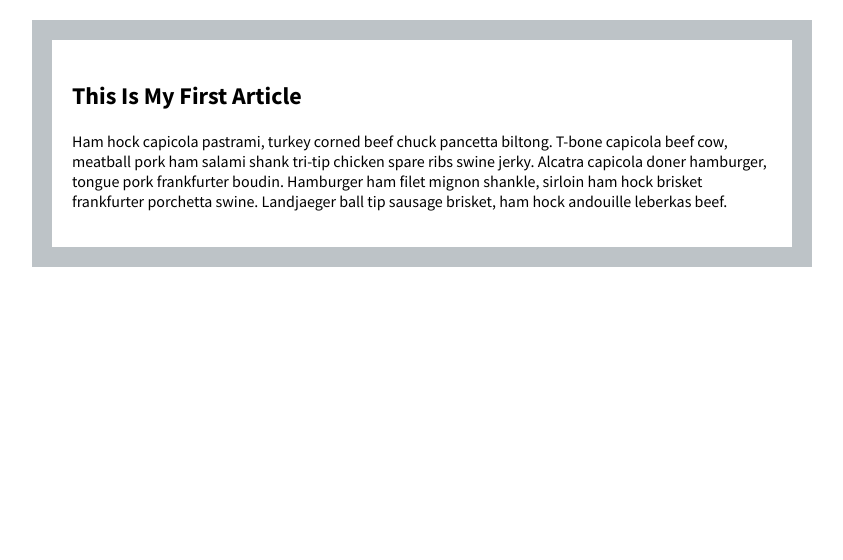
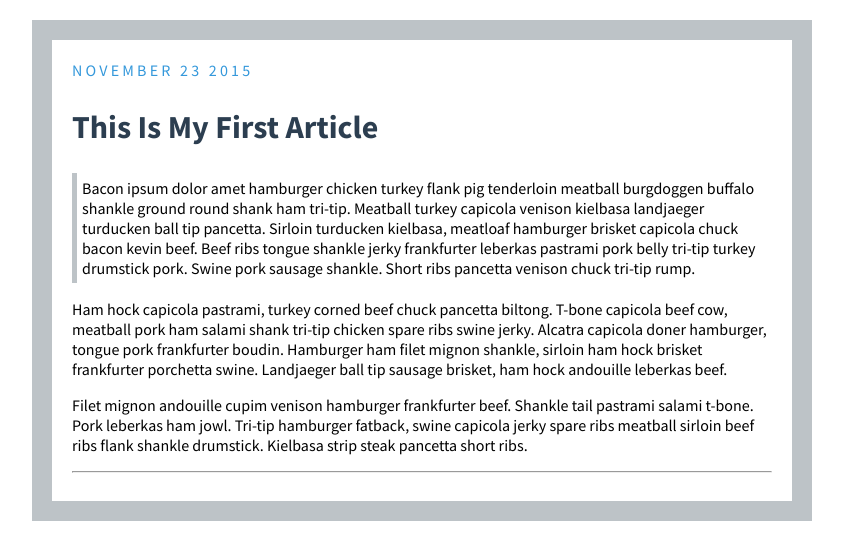
Before and after one commit to bobbyfengb1124/html-boilerplate-list, a plain HTML site: page css/CSS Blog/blog.html in a window 1280 px wide. Shown: the whole page, without its empty margins (218-1061 px from the left). Drawn offline with Linux system fonts and the light colour scheme.

Commit message:
part 2 CSS Blog

```diff
--- a/css/CSS Blog/blog.css
+++ b/css/CSS Blog/blog.css
@@ -8,6 +8,19 @@ body {
     font-family: Source Sans Pro;
 }
 
-p {
+p {}
+.quote {
+    border-left: 5px solid #bdc3c7;
+    padding: 5px;
+}
 
+.date {
+    color: #3498db;
+    text-transform: uppercase;
+    letter-spacing: 0.2rem;
 }
+
+h2 {
+    color: #2c3e50;
+    font-size: 2.0rem;
+}
--- a/css/CSS Blog/blog.html
+++ b/css/CSS Blog/blog.html
@@ -1,5 +1,6 @@
 <!DOCTYPE html>
 <html>
+
 <head>
     <title>Blog</title>
     <meta charset="UTF-8">
@@ -8,9 +9,22 @@
     <link rel="stylesheet" type="text/css" href="blog.css">
     <link href="https://fonts.googleapis.com/css?family=Source+Sans+Pro:400,700" rel="stylesheet">
 </head>
+
 <body>
 
-    <h2>This Is My First Article</h2>
-    <p>Ham hock capicola pastrami, turkey corned beef chuck pancetta biltong. T-bone capicola beef cow, meatball pork ham salami shank tri-tip chicken spare ribs swine jerky. Alcatra capicola doner hamburger, tongue pork frankfurter boudin. Hamburger ham filet mignon shankle, sirloin ham hock brisket frankfurter porchetta swine. Landjaeger ball tip sausage brisket, ham hock andouille leberkas beef.</p>
+    <div class="post">
+
+        <div class="date">November 23 2015</div>
+
+        <h2>This Is My First Article</h2>
+
+        <p class="quote">Bacon ipsum dolor amet hamburger chicken turkey flank pig tenderloin meatball burgdoggen buffalo shankle ground round shank ham tri-tip. Meatball turkey capicola venison kielbasa landjaeger turducken ball tip pancetta. Sirloin turducken kielbasa, meatloaf hamburger brisket capicola chuck bacon kevin beef. Beef ribs tongue shankle jerky frankfurter leberkas pastrami pork belly tri-tip turkey drumstick pork. Swine pork sausage shankle. Short ribs pancetta venison chuck tri-tip rump.</p>
+
+        <p>Ham hock capicola pastrami, turkey corned beef chuck pancetta biltong. T-bone capicola beef cow, meatball pork ham salami shank tri-tip chicken spare ribs swine jerky. Alcatra capicola doner hamburger, tongue pork frankfurter boudin. Hamburger ham filet mignon shankle, sirloin ham hock brisket frankfurter porchetta swine. Landjaeger ball tip sausage brisket, ham hock andouille leberkas beef.</p>
+
+        <p>Filet mignon andouille cupim venison hamburger frankfurter beef. Shankle tail pastrami salami t-bone. Pork leberkas ham jowl. Tri-tip hamburger fatback, swine capicola jerky spare ribs meatball sirloin beef ribs flank shankle drumstick. Kielbasa strip steak pancetta short ribs.</p>
+        <hr>
+    </div>
 </body>
+
 </html>
```
